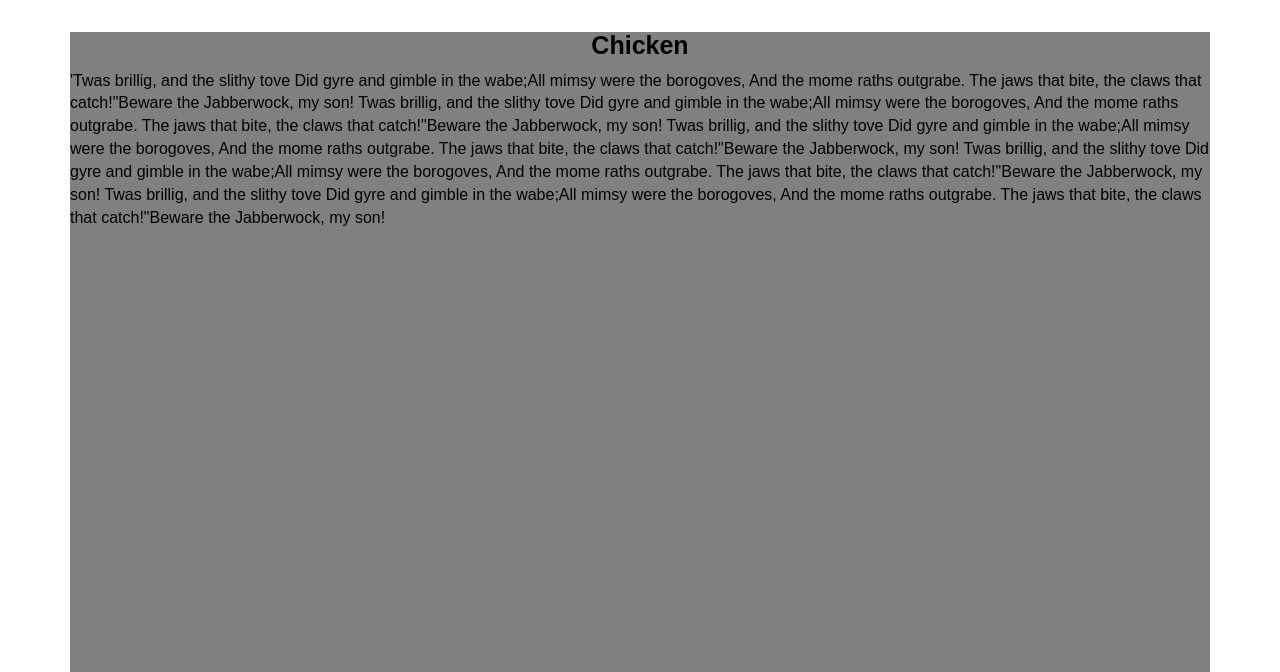
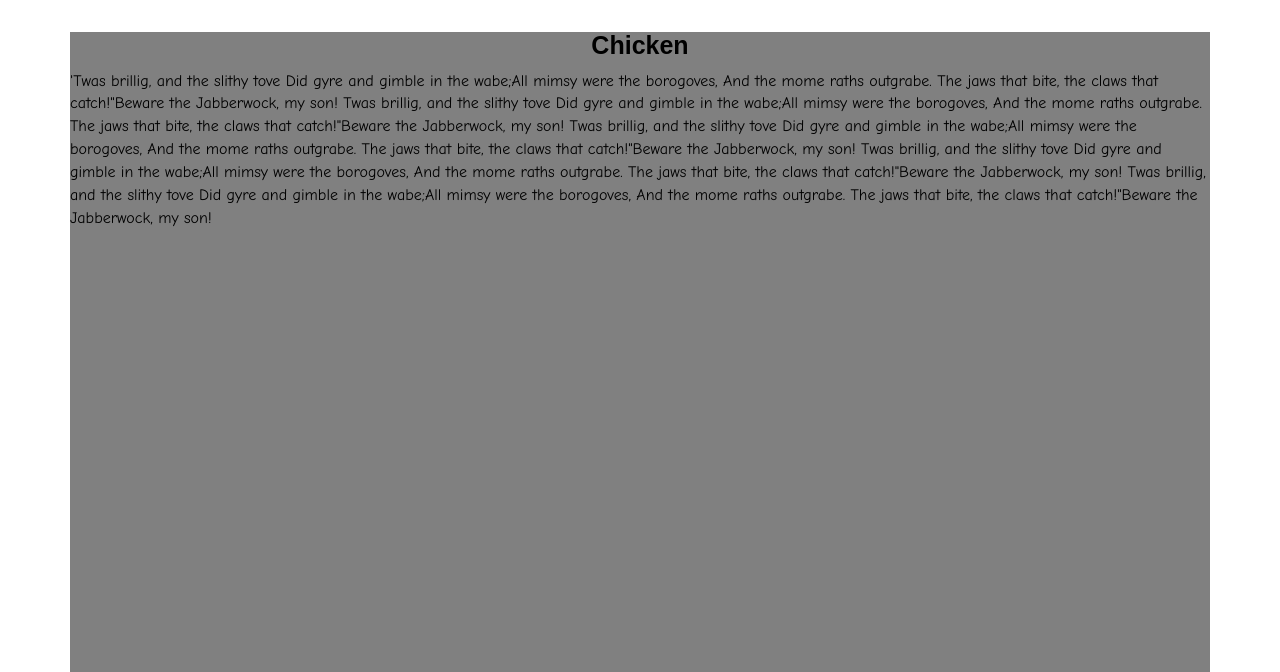
Before and after one commit to NamanGupta09/module3_soln, a plain HTML site: page index.html in a window 1280 px wide. Shown: the part 128-800 px from the top of the page. Drawn offline with Linux system fonts and the light colour scheme.

Commit message:
Update style.css

```diff
--- a/css/style.css
+++ b/css/style.css
@@ -55,6 +55,10 @@ hr{
   font-size: 25px;
   font-weight: bold;
 }
+#chicken p, #beef p, #sushi p{
+  font-family: "Comic Sans MS"
+
+}
 #chicken, #beef, #sushi{
   height: 1000px;
   margin-bottom: 20px;
```
